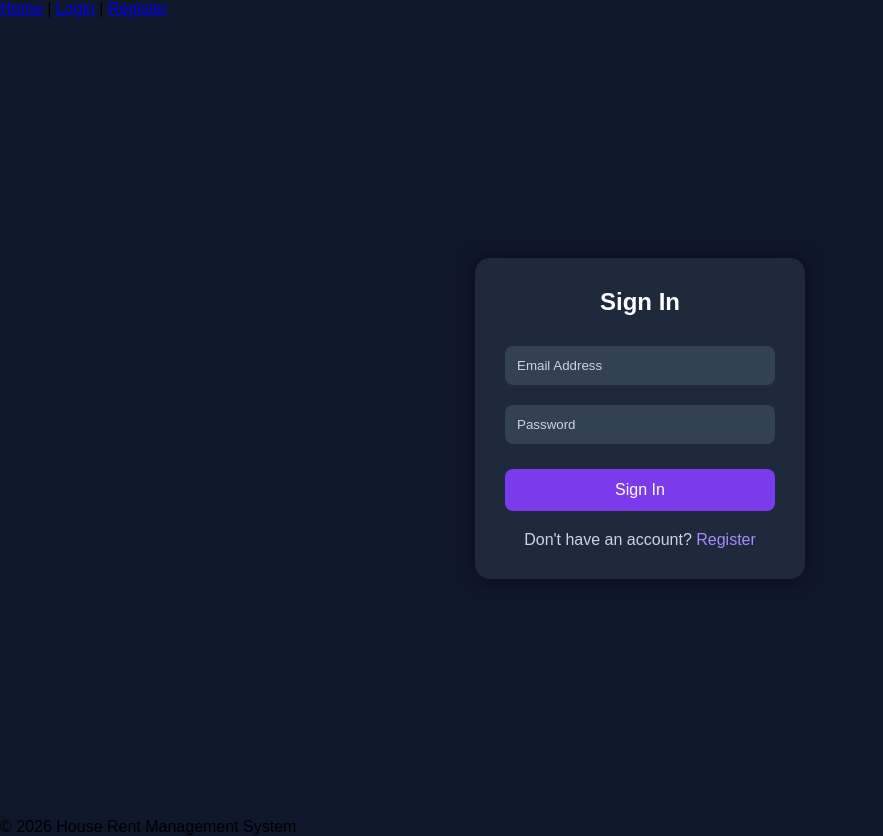
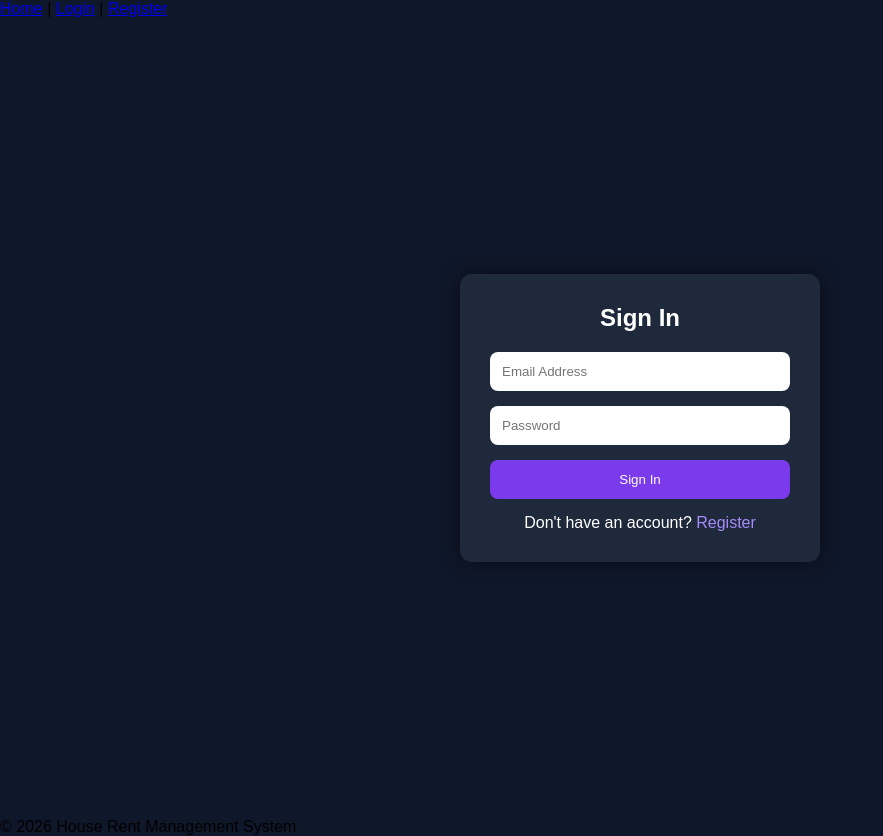
Before and after one commit to Hema976/House-Rent, a React (Vite) app in the folder frontend/: page /login in a window 1280 px wide. Shown: the whole page, without its empty margins (0-883 px from the left). Built offline with nearby package versions, Linux system fonts and the light colour scheme.

Commit message:
Update Login.jsx

```diff
--- a/frontend/src/pages/Login.jsx
+++ b/frontend/src/pages/Login.jsx
@@ -1,7 +1,7 @@
 import { useState } from "react";
 import { Link, useNavigate } from "react-router-dom";
 import API from "../services/api";
-import "./Login.css";
+import "../App.css";
 
 function Login() {
   const navigate = useNavigate();
@@ -17,7 +17,6 @@ function Login() {
       });
 
       alert(res.data.message);
-
       navigate("/properties");
     } catch (err) {
       alert("Login Failed");
@@ -25,8 +24,8 @@ function Login() {
   };
 
   return (
-    <div className="login-container">
-      <div className="login-box">
+    <div className="container">
+      <div className="card">
         <h2>Sign In</h2>
 
         <input
```
